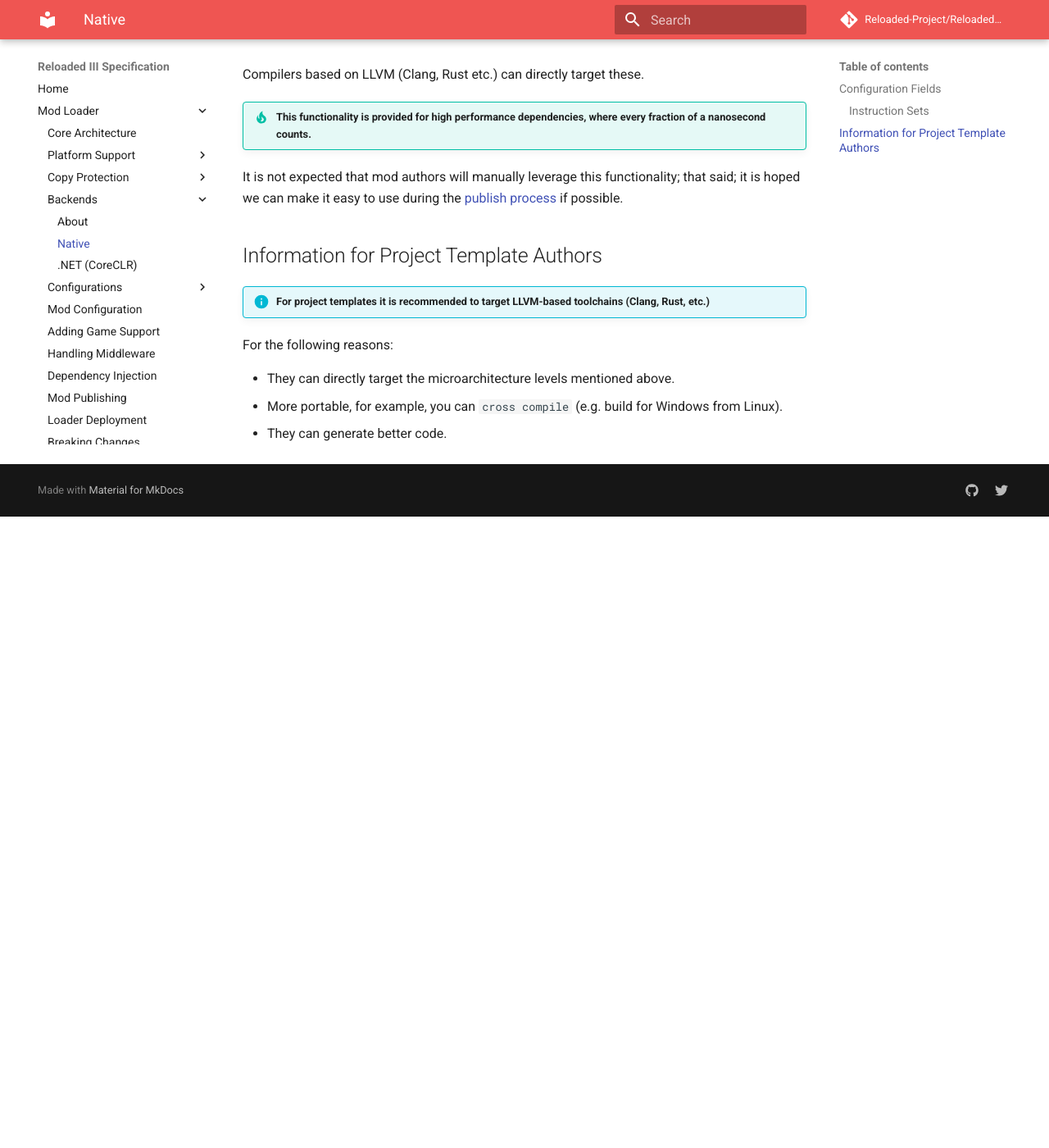
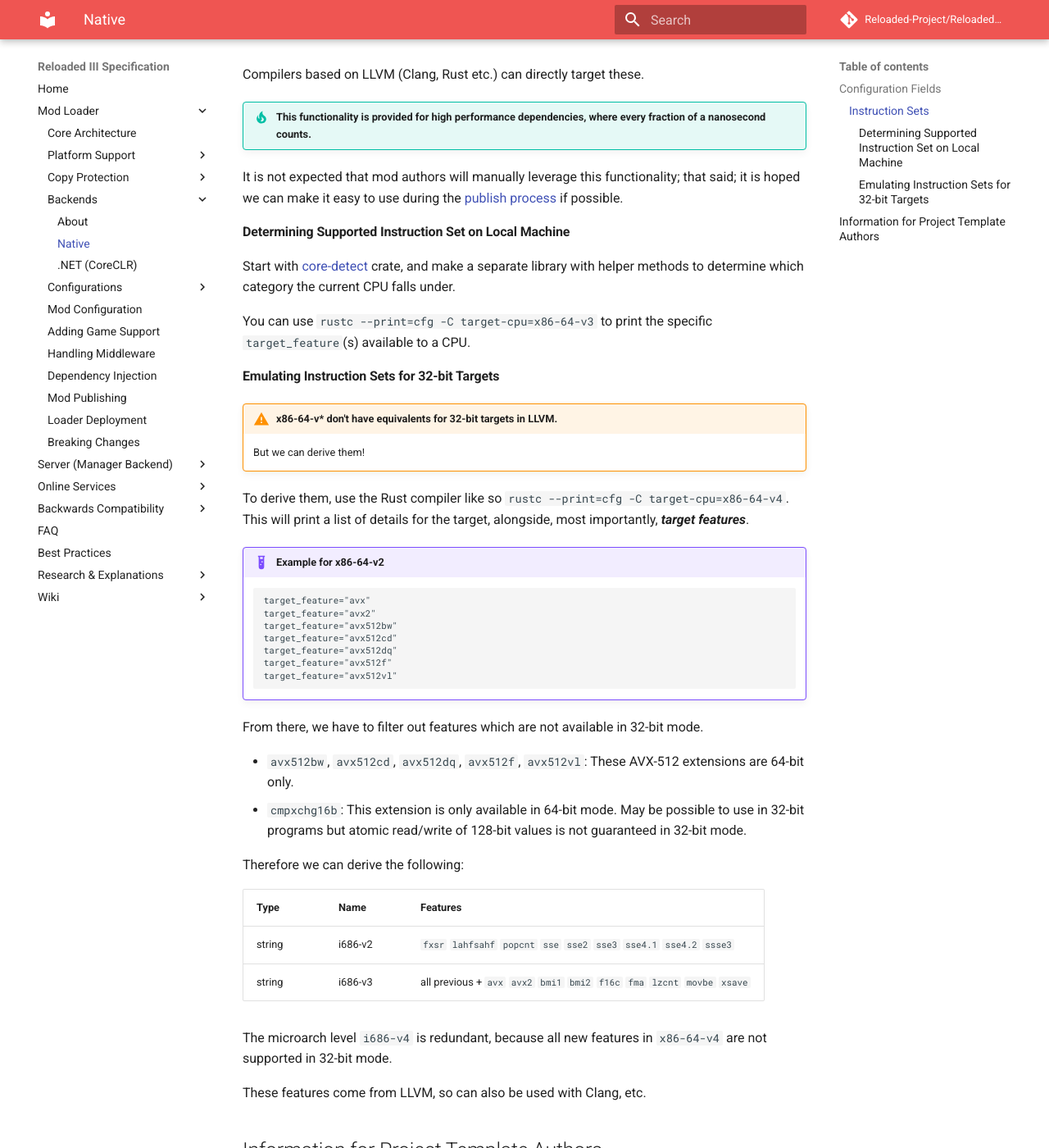
Before and after one commit to Reloaded-Project/Reloaded-III, an MkDocs documentation site: the page built from docs/Loader/Backends/Native.md, in a window 1280 px wide and 1400 px high, scrolled down 1328 px. Shown: the whole window at 82% size. Built offline with MkDocs 1.6.1 and Material for MkDocs 9.7.7, drawn with Linux system fonts in a browser that asks for light colours; comment, search, counter and statistics services are not loaded; before the commit the page ends 1958 px from its top, so only the background shows below that.

Commit message:
Added: Microarchitecture Level Emulation Docs

````diff
--- a/docs/Loader/Backends/Native.md
+++ b/docs/Loader/Backends/Native.md
@@ -47,6 +47,52 @@ Compilers based on LLVM (Clang, Rust etc.) can directly target these.
 It is not expected that mod authors will manually leverage this functionality; that said; it is
 hoped we can make it easy to use during the [publish process][mod-publishing] if possible.
 
+#### Determining Supported Instruction Set on Local Machine
+
+Start with [core-detect][core-detect] crate, and make a separate library with helper methods to
+determine which category the current CPU falls under.
+
+You can use `rustc --print=cfg -C target-cpu=x86-64-v3` to print the specific `target_feature`(s)
+available to a CPU.
+
+#### Emulating Instruction Sets for 32-bit Targets
+
+!!! warning "x86-64-v* don't have equivalents for 32-bit targets in LLVM."
+
+    But we can derive them!
+
+To derive them, use the Rust compiler like so `rustc --print=cfg -C target-cpu=x86-64-v4`.
+This will print a list of details for the target, alongside, most importantly, ***target features***.
+
+!!! example "Example for x86-64-v2"
+
+    ```
+    target_feature="avx"
+    target_feature="avx2"
+    target_feature="avx512bw"
+    target_feature="avx512cd"
+    target_feature="avx512dq"
+    target_feature="avx512f"
+    target_feature="avx512vl"
+    ```
+
+From there, we have to filter out features which are not available in 32-bit mode.
+
+- `avx512bw`, `avx512cd`, `avx512dq`, `avx512f`, `avx512vl`: These AVX-512 extensions are 64-bit only.
+- `cmpxchg16b`: This extension is only available in 64-bit mode. May be possible to use in 32-bit programs but atomic read/write of 128-bit values is not guaranteed in 32-bit mode.
+
+Therefore we can derive the following:
+
+| Type   | Name    | Features                                                                       |
+| ------ | ------- | ------------------------------------------------------------------------------ |
+| string | i686-v2 | `fxsr` `lahfsahf` `popcnt` `sse` `sse2` `sse3` `sse4.1` `sse4.2` `ssse3`       |
+| string | i686-v3 | all previous + `avx` `avx2` `bmi1` `bmi2` `f16c` `fma` `lzcnt` `movbe` `xsave` |
+
+The microarch level `i686-v4` is redundant, because all new features in `x86-64-v4` are not
+supported in 32-bit mode.
+
+These features come from LLVM, so can also be used with Clang, etc.
+
 ## Information for Project Template Authors
 
 !!! info "For project templates it is recommended to target LLVM-based toolchains (Clang, Rust, etc.)"
@@ -58,6 +104,7 @@ For the following reasons:
 - They can generate better code.
 
 <!-- Links -->
+[core-detect]: https://docs.rs/core_detect/latest/core_detect/
 [microarchitecture-levels]: https://en.wikipedia.org/wiki/X86-64#Microarchitecture_levels
 [mod-metadata-targets]: ../../Server/Configurations/Mod-Metadata.md#targets
 [mod-publishing]: ../Mod-Publishing.md
````
